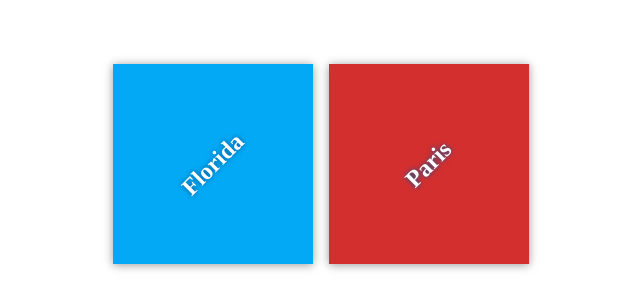
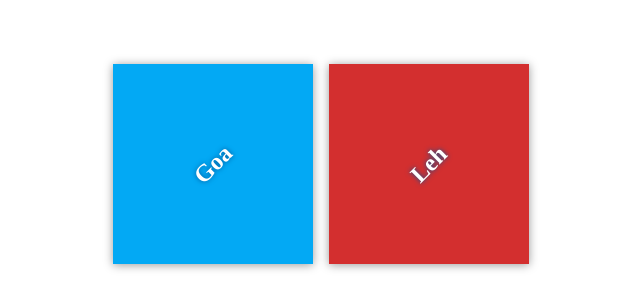
Before and after one commit to arijitd2/my-travel-plans, a plain HTML site: page index.html in a window 1280 px wide. Shown: the part 236-544 px from the top of the page, 319-959 px from the left. Drawn offline with Linux system fonts and the light colour scheme.

Commit message:
Change to Indian travel destinations

```diff
--- a/css/app.css
+++ b/css/app.css
@@ -51,10 +51,10 @@ h2 {
     text-shadow: 0 0 5px #01579b;
 }
 
-#florida {
+#goa {
     background-color: #03a9f4;
 }
 
-#paris {
+#leh {
     background-color: #d32f2f;
 }
--- a/index.html
+++ b/index.html
@@ -10,12 +10,12 @@
 
     <div class="container">
         <div class="destination-container">
-            <div class="destination" id="florida">
-                <h2>Florida</h2>
+            <div class="destination" id="goa">
+                <h2>Goa</h2>
             </div>
 
-            <div class="destination" id="paris">
-                <h2>Paris</h2>
+            <div class="destination" id="leh">
+                <h2>Leh</h2>
             </div>
         </div>
     </div>
```
